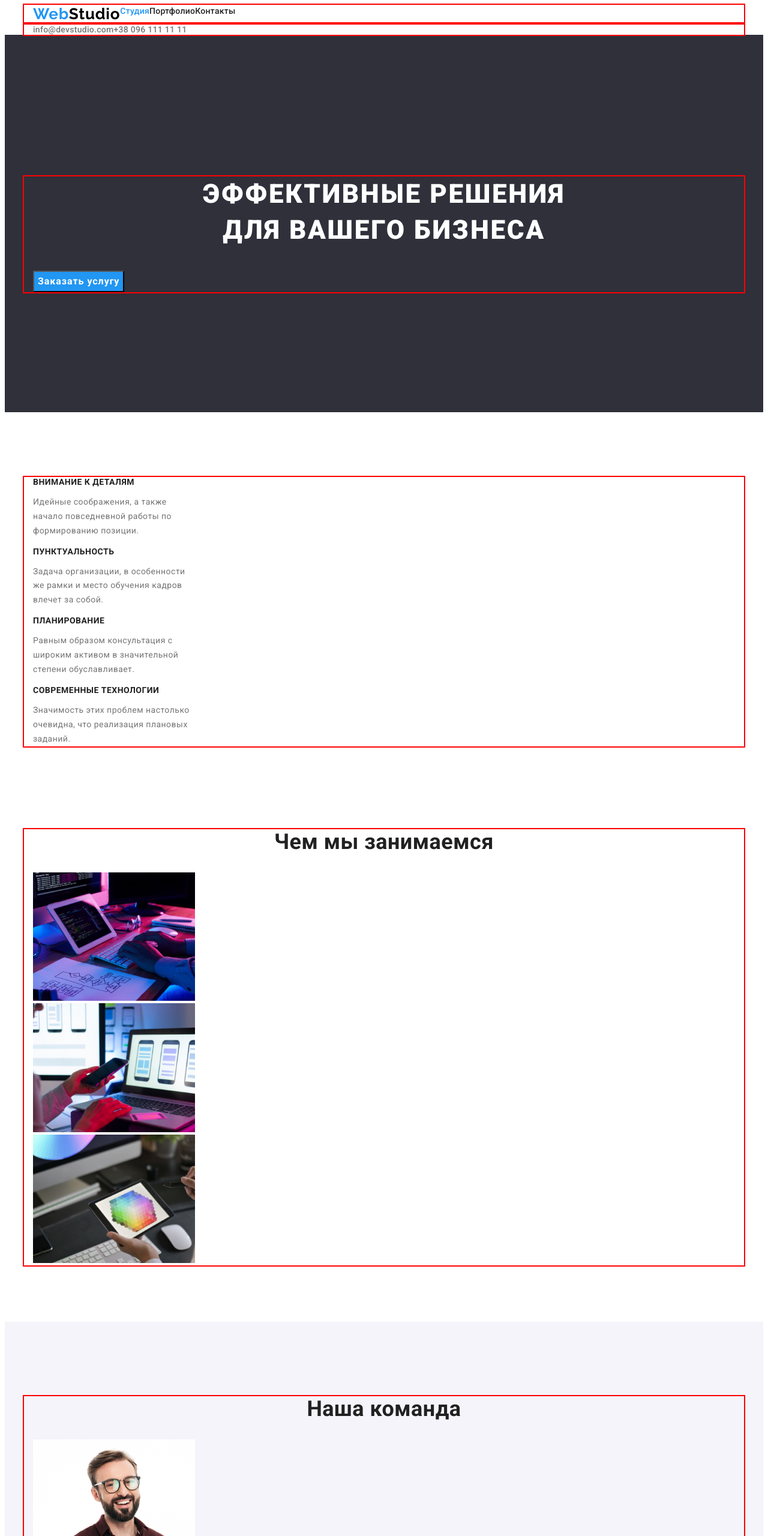
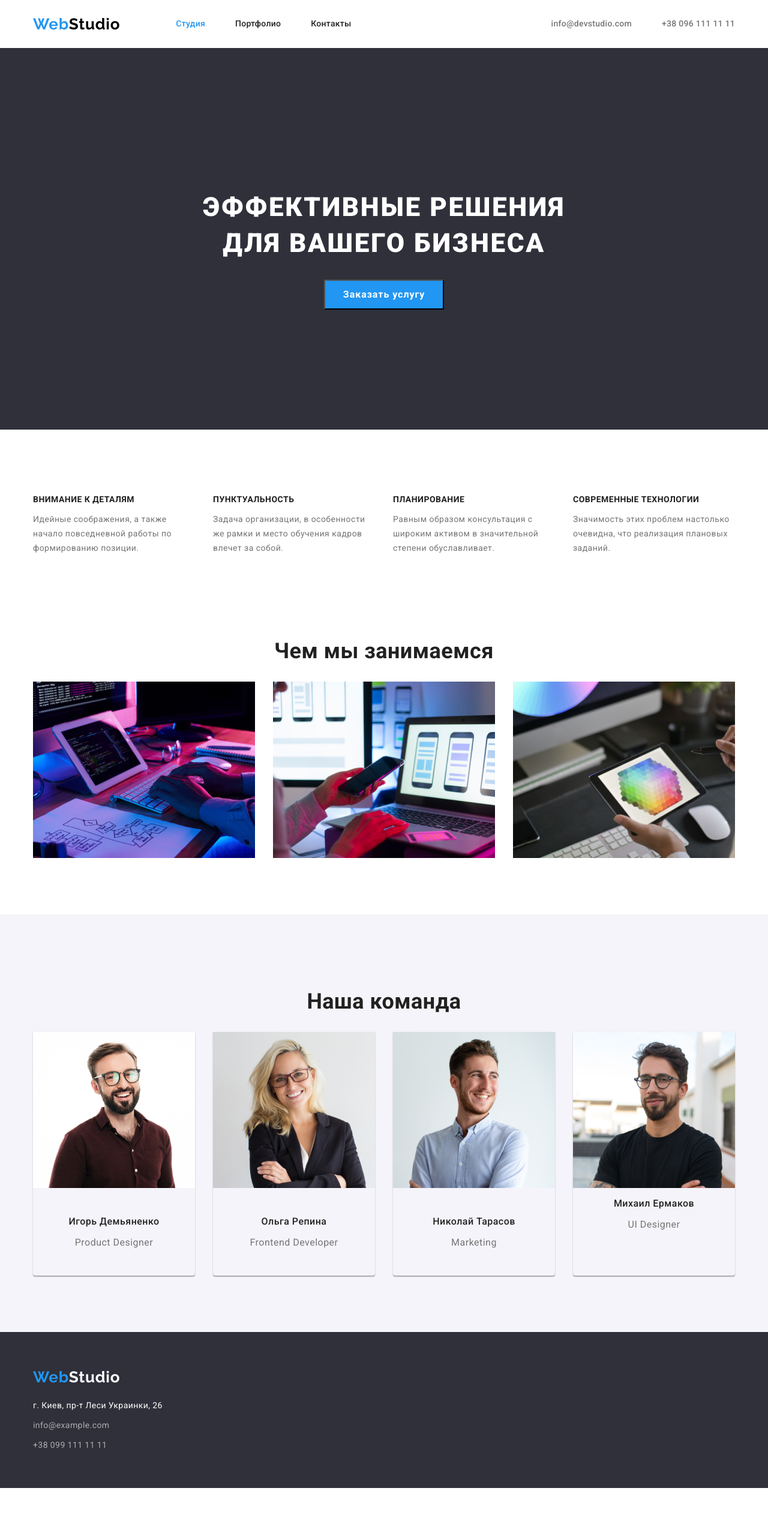
Before and after one commit to MysOlha/goit-markup-hw-03, a plain HTML site: page index.html in a window 1280 px wide. Shown: the top 2560 px of the page at 60% size. After the commit the page ends 2480 px from the top, so only its background shows below. Drawn offline with nearby package versions, Linux system fonts and the light colour scheme.

Commit message:
Готовий

```diff
--- a/css/styles.css
+++ b/css/styles.css
@@ -35,9 +35,17 @@ body {
   padding-left: 15px;
   padding-right: 15px;
   margin: 0 auto;
-  outline: 2px solid red;
+  }
+
+.list {
+  list-style: none;
+  margin: 0;
+  padding: 0;
 }
 
+img {
+  display: block;
+}
 /* ----------------------HEADER------------------------------ */
 .logo {
   font-family: "Raleway", "Oleo Script", sans-serif;
@@ -53,11 +61,14 @@ body {
   color: #000000;
 }
 
-.section-tittle {
+/* .section-tittle {
   color: var(--color-text-tittle);
-}
+} */
 
 .link-nav {
+  display: block;
+  padding-top: 32px;
+  padding-bottom: 32px;
   color: var(--color-text-tittle);
   font-family: "Roboto", "Tahoma", sans-serif;
   font-weight: 500;
@@ -76,29 +87,39 @@ body {
   color: var(--accent-color);
 }
 
-.header-nav, .site-nav {
-  display: flex;
+.header-nav .site-nav {
+  margin-left: 93px;
 }
 
 .site-nav .link-nav.current {
   color: var(--accent-color);
 }
 
-.list {
-  list-style: none;
-  margin: 0;
-  padding: 0;
+.site-nav .site-nav-item + .site-nav-item {
+  margin-left: 50px;
+}
+
+.header-div,
+.site-nav {
+  display: flex;
+  align-items: center;
+}
+
+.site-nav.adress-nav {
+  margin-left: auto;
 }
 
 /* ------------------------HERO---------------- */
 
 .hero {
   background-color: var(--color-main-bgd);
+  text-align: center;
   padding-top: 200px;
   padding-bottom: 200px;
 }
 
 .hero-title {
+  margin-bottom: 30px;
   font-weight: 900;
   font-size: 44px;
   line-height: 1.36;
@@ -108,14 +129,20 @@ body {
   text-align: center;
 }
 
+ .about-list .about-item + .about-item {
+   margin-left: 30px;
+ }
+
 .button {
+
   font-family: "Roboto", "Tahoma", sans-serif;
   font-weight: 700;
   font-size: 16px;
   line-height: 1.88;
-  display: flex;
-  align-items: center;
+  width: 200px;
+  height: 50px;
   letter-spacing: 0.06em;
+
   color: var(--base-color);
   background-color: var(--accent-color);
   cursor: pointer;
@@ -132,6 +159,9 @@ body {
   max-width: 270px;
 }
 
+.about-list {
+  display: flex;
+}
 .about-title {
   font-weight: 700;
   font-size: 14px;
@@ -144,6 +174,7 @@ body {
 .about-description {
   font-size: 14px;
   line-height: 1.71;
+  max-width: 270px;
 }
 
 /* ------------------WORK-------------------- */
@@ -157,6 +188,14 @@ body {
   line-height: 1.17;
   color: var(--color-text-tittle);
   text-align: center;
+}
+
+.work-list {
+  display: flex;
+}
+
+.work-list .work-list-item + .work-list-item {
+  margin-left: 30px;
 }
 
 /* ----------------------TEAM-------------------- */
@@ -175,6 +214,19 @@ body {
   text-align: center;
 }
 
+.team-list {
+  display: flex;
+}
+
+.team-list .team-item+ .team-item {
+  margin-left: 30px;
+}
+
+.team-item {
+  border-radius: 0px 0px 4px 4px;
+  box-shadow: 0px 1px 3px rgba(0, 0, 0, 0.12), 0px 1px 1px rgba(0, 0, 0, 0.14), 0px 2px 1px rgba(0, 0, 0, 0.2);
+}
+
 .team-name {
   font-weight: 500;
   font-size: 16px;
@@ -190,14 +242,25 @@ body {
   text-align: center;
 }
 
-.img {
-  margin-bottom: 30px;
+.about-team {
+  padding-top: 30px;
+  padding-bottom: 30px;
 }
 
 /* -----------------FOOTER------------------------ */
 
 .footer {
   background-color: #2f303a;
+}
+
+.footer-logo {
+  display: block;
+  margin-bottom: 20px;
+}
+
+.footer-main {
+  padding-top: 60px;
+  padding-bottom: 60px;
 }
 .logo-accent-footer {
   color: var(--base-color);
@@ -212,8 +275,16 @@ body {
   line-height: 1.71;
   letter-spacing: 0.03em;
 }
+
+.footer-link:not(:last-child) {
+  margin-bottom: 9px;
+  display: block;
+}
+
 .footer-adress {
   color: var(--base-color);
+  margin-bottom: 9px;
+  margin-top: 0;
 }
 
 .footer-link {
--- a/index.html
+++ b/index.html
@@ -5,41 +5,42 @@
     <meta http-equiv="X-UA-Compatible" content="IE=edge" />
     <meta name="viewport" content="width=device-width, initial-scale=1.0" />
     <title>Document</title>
-    <link rel="stylesheet" href="./css/styles.css" />
       <link
       href="https://fonts.googleapis.com/css2?family=Raleway:wght@700&family=Roboto:wght@400;500;700;900&display=swap"
       rel="stylesheet"
     />
+    <link rel="stylesheet" href="https://cdnjs.cloudflare.com/ajax/libs/modern-normalize/1.1.0/modern-normalize.min.css" integrity="sha512-wpPYUAdjBVSE4KJnH1VR1HeZfpl1ub8YT/NKx4PuQ5NmX2tKuGu6U/JRp5y+Y8XG2tV+wKQpNHVUX03MfMFn9Q==" crossorigin="anonymous" referrerpolicy="no-referrer" />
+    <link rel="stylesheet" href="./css/styles.css" />
   </head>
   <body>
     <!--header-->
     <header>
-      <div class="container">
-        <nav class="header-nav">
+      <div class="container header-div">
+
           <a href="./index.html" class="logo"
                 >Web<span class="logo-accent">Studio</span>
           </a>
+          <nav class="header-nav">
             <ul class="site-nav list">
-            <li>
+              <li class="site-nav-item">
                 <a href="./index.html" class="link-nav current">Студия</a>
               </li>
-            <li>
+              <li class="site-nav-item">
                 <a href="./portfolio.html" class="link-nav">Портфолио</a>
-            </li>
-            <li>
+              </li >
+              <li class="site-nav-item">
                 <a href="/" class="link-nav">Контакты</a>
               </li>
             </ul>
           </nav>
-      </div>
-      <div class="container">
+
           <ul class="site-nav list adress-nav">
-          <li>
+            <li class="site-nav-item">
               <a href="mailto:info@devstudio.com" class="link-nav"
                 >info@devstudio.com</a
               >
             </li>
-          <li>
+            <li class="site-nav-item">
               <a href="tel:+380961111111" class="link-nav">+38 096 111 11 11</a>
             </li>
           </ul>
@@ -101,20 +102,20 @@
         <div class="container">
           <h2 class="work-title">Чем мы занимаемся</h2>
           <ul class="work-list list">
-            <li>
-              <img src="./images/hands.jpg" alt="Набор текста" width="270" />
+            <li class="work-list-item">
+              <img src="./images/hands.jpg" alt="Набор текста" width="370" />
             </li>
 
-            <li>
+            <li class="work-list-item">
               <img
                 src="./images/phone.jpg"
                 alt="Оптимизация на телефоне"
-                width="270"
+                width="370"
               />
             </li>
 
-            <li>
-              <img src="./images/colour.jpg" alt="Цветорая гамма" width="270" />
+            <li class="work-list-item">
+              <img src="./images/colour.jpg" alt="Цветорая гамма" width="370" />
             </li>
           </ul>
         </div>
@@ -132,8 +133,10 @@
                 width="270"
                 class="img"
               />
+              <div class="about-team">
                 <h3 class="team-name">Игорь Демьяненко</h3>
                 <p class="team-work">Product Designer</p>
+              </div>
             </li>
             <li class="team-item">
               <img
@@ -142,8 +145,10 @@
                 width="270"
                 class="img"
               />
+              <div class="about-team">
                 <h3 class="team-name">Ольга Репина</h3>
                 <p class="team-work">Frontend Developer</p>
+              </div>
             </li>
             <li class="team-item">
               <img
@@ -152,8 +157,10 @@
                 width="270"
                 class="img"
               />
+              <div class="about-team">
                 <h3 class="team-name">Николай Тарасов</h3>
                 <p class="team-work">Marketing</p>
+              </div>
             </li>
             <li class="team-item">
               <img
@@ -171,17 +178,17 @@
     </main>
 
     <footer class="footer">
-      <a href="./index.html" class="logo"
+      <div class="container footer-main">
+        <a href="./index.html" class="logo footer-logo"
           >Web<span class="logo-accent-footer">Studio</span>
         </a>
         <address>
           <p class="footer-adress">г. Киев, пр-т Леси Украинки, 26</p>
           <a href="mailto:info@example.com" class="footer-link"
-          >info@example.com</a
-        >
-        <br />
+            >info@example.com</a>
           <a href="tel:+380991111111" class="footer-link"> +38 099 111 11 11</a>
         </address>
+      </div>
     </footer>
   </body>
 </html>
```
Also changed, not shown: portfolio.html (+21 -15 lines). Lines whose indentation alone changed are shown as unchanged.
